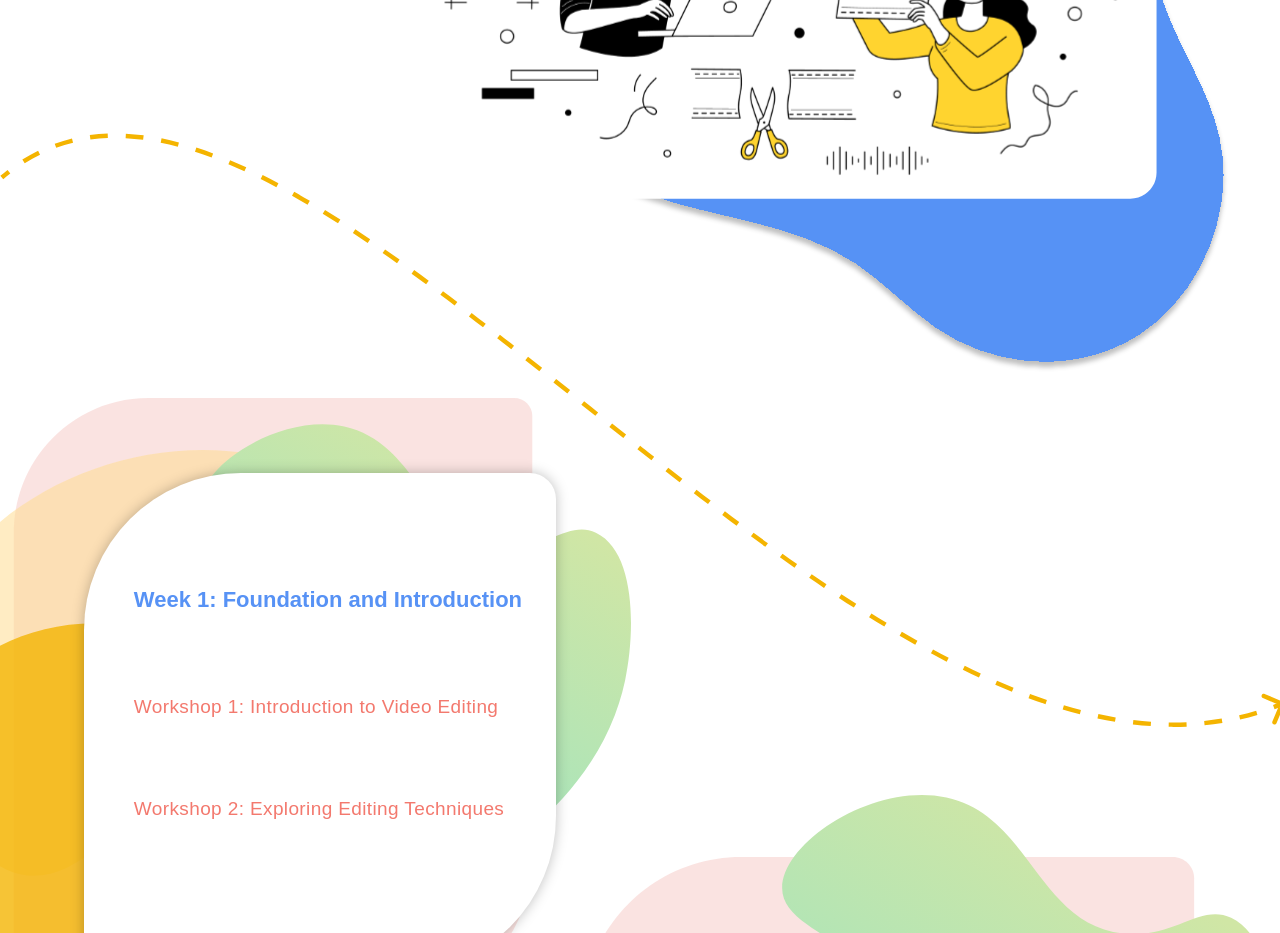
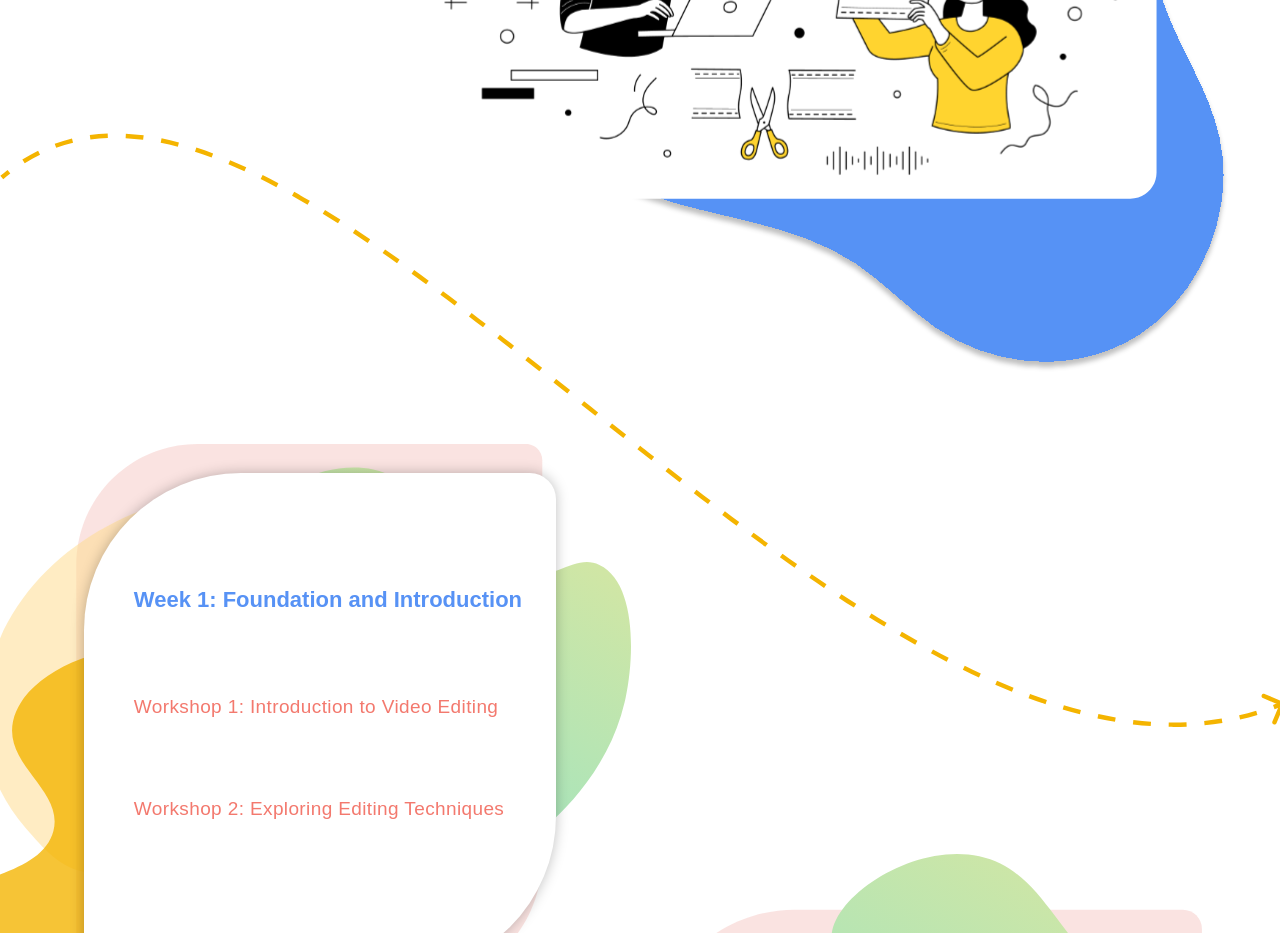
Before and after one commit to raouf-005/Gdsc-VIDIT, a React (Vite) app: page / in a window 1280 px wide. Shown: the part 2600-3533 px from the top of the page. Built offline with nearby package versions, Linux system fonts and the light colour scheme.

Commit message:
stille the green circle

```diff
--- a/src/components/agendaComponents/WeeksGrid.jsx
+++ b/src/components/agendaComponents/WeeksGrid.jsx
@@ -7,50 +7,51 @@ import week3bg from "./../../backgroundassets/week3bg.svg";
 import week4bg from "./../../backgroundassets/week4bg.svg";
 
 
-            const week1 = {
+    const Weeks=[
+            {
                 title: "Week 1: Foundation and Introduction",
                 workshop1: "Workshop 1: Introduction to Video Editing",
                 workshop2: "Workshop 2: Exploring Editing Techniques",
                 gridRow: "1",
                 gridColumn: "1",
                 img: week1bg,
-            };
-
-            const week2 = {
+            },
+             {
                 title: "Week 2: Advanced Techniques",
                 workshop1: "Workshop 3: Audio Editing and Enhancement",
                 workshop2: "Workshop 4: Effects and Visual Enhancements",
                 gridRow: "2",
                 gridColumn: "2",
                 img: week2bg,
-            };
-
-            const week3 = {
+            },
+            {
                 title: "Week 3: Storytelling and Narrative",
                 workshop1: "Workshop 5: Storytelling through Editing",
                 workshop2: "Workshop 6: Collaborative Editing and Project Management",
                 gridRow: "4",
                 gridColumn: "2",
                 img: week3bg,
-            };
-
-            const week4 = {
+            },
+             {
                 title: "Week 4: Specialization and Project Work",
                 workshop1: `Workshop 7: Specialization Focus (e.g., Documentary Editing, Music Video Editing, Short Film Editing)`,
                 workshop2: "Workshop 8: Final Project Showcase and Feedback",
                 gridRow: "5",
                 gridColumn: "1",
                 img: week4bg,
-            };
+            }]
 
 
         export default function WeeksGrid() {
+
+                const WeeksComponent=Weeks.map((week,index)=>{
+                    return(
+                        <WeeksCard {...week} key={index+1}/>
+                    )
+                })
             return (
                 <div className="weeksGrid">
-                    <WeeksCard {...week1} />
-                    <WeeksCard {...week2} />
-                    <WeeksCard {...week3} />
-                    <WeeksCard {...week4} />
+                    {WeeksComponent}
                     <div className="pathContainer">
                         <img src={pathWeeks} className="pathWeeks" />
                     </div>
--- a/src/styles/Components.css
+++ b/src/styles/Components.css
@@ -168,6 +168,7 @@ hr{
     left: 0px;
     top: 440px;
     width: 100%;
+    z-index: 2;
 }
 
 .agendaTitleDescription{
@@ -224,9 +225,9 @@ hr{
 
 .weeksbg{
     position: absolute;
-    width: 790px;
+    width: 710px;
     z-index: -1;
-    bottom:-70px;
+    bottom:-50px;
     right: -100px;
 
 
```
